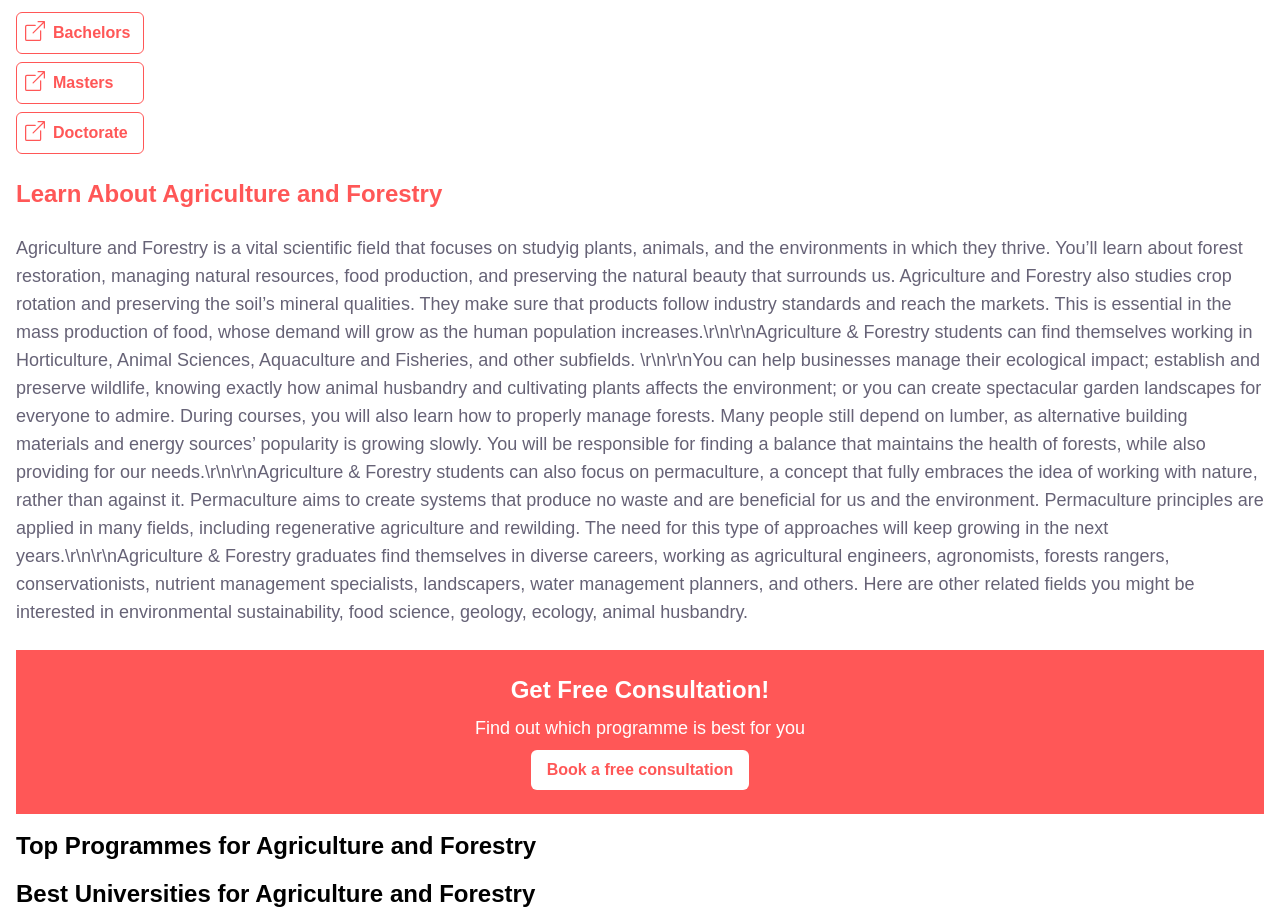
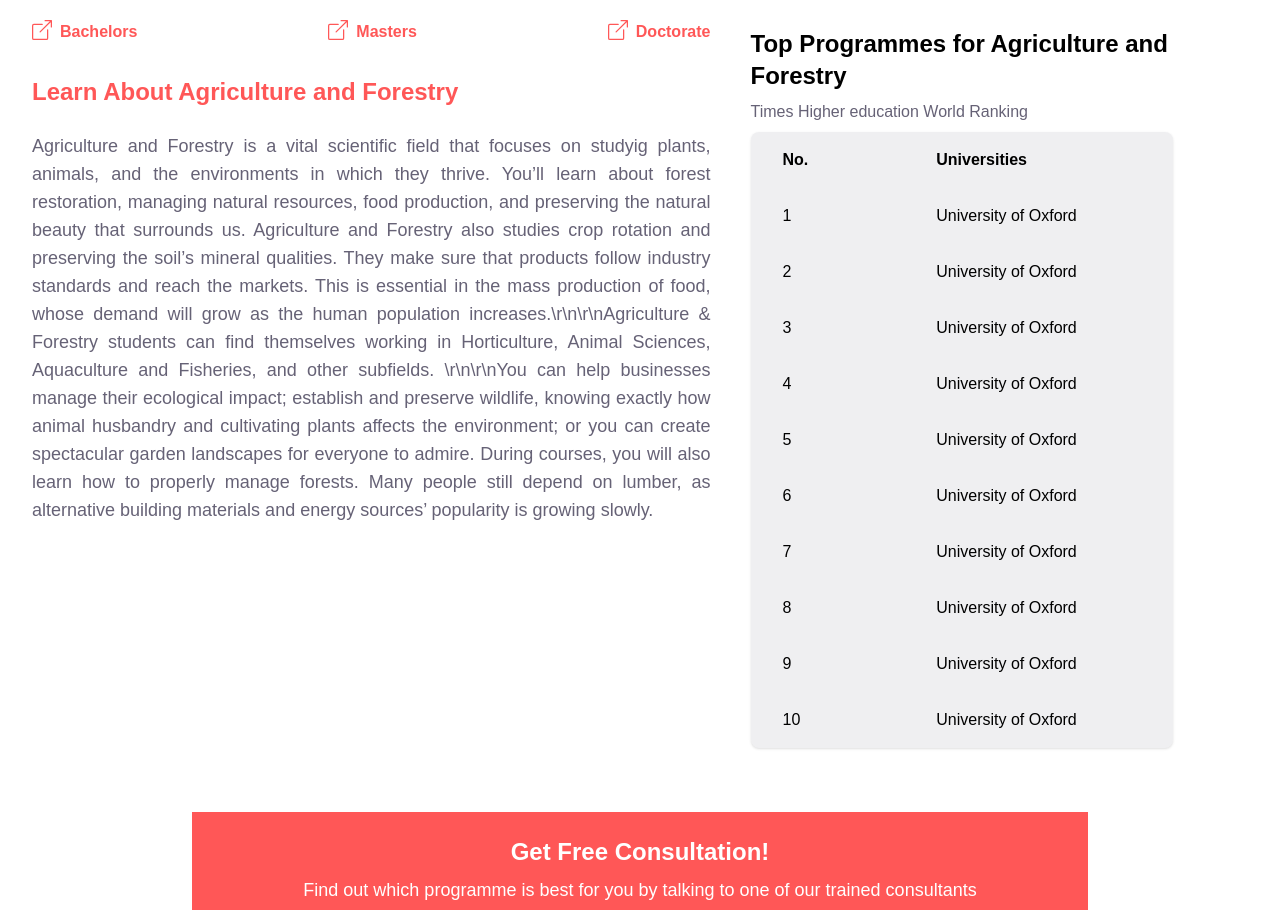
Before and after one commit to Haywhyoh/Hillpad, a React (Vite) app in the folder Hillpad/: page /discipline in a window 1280 px wide. Shown: the part 200-1110 px from the top of the page. Built offline with nearby package versions, Linux system fonts and the light colour scheme; what tw-elements would draw is missing.

Commit message:
styled the discipline info page

```diff
--- a/Hillpad/src/pages/disciplineDetails.jsx
+++ b/Hillpad/src/pages/disciplineDetails.jsx
@@ -1,55 +1,126 @@
 import { Link } from 'react-router-dom';
 import { BsBoxArrowUpRight } from 'react-icons/bs';
-
-export default function DisciplineDetails () {
+import CourseCard from '../components/coursecard';
+export default function DisciplineDetails() {
   return (
-      <div className='mx-4'>
+    <div className='mx-4 max-w-8xl lg:mx-8 2xl:mx-12 3xl:mx-auto'>
       <div className='my-6'>
         <h1 className='text-2xl font-semibold'>Agriculture & Forestry</h1>
         <div className='flex gap-x-4 my-4'>
-          <div className='text-light_black border-e pe-4 border-light_black border-opacity-30'>
+          <div className='text-light_black border-e pe-4 border-light_black border-opacity-30 2xs:flex gap-x-2'>
             <div className='text-light_black font-semibold text-base'>1230</div>
             <div>Bachelors</div>
 
           </div>
-          <div className='text-light_black border-e pe-4 border-light_black border-opacity-30'>
+          <div className='text-light_black border-e pe-4 border-light_black border-opacity-30 2xs:flex gap-x-2'>
             <div className='font-semibold text-base'>1230</div>
             <div>Masters</div>
 
           </div>
-          <div className='text-light_black'>
+          <div className='text-light_black 2xs:flex gap-x-2'>
             <div className='font-semibold text-base'>1230</div>
             <div>Doctorates</div>
           </div>
         </div>
 
       </div>
-        <div className='text-orange font-semibold flex flex-col gap-2'>
-          <div className='p-2 rounded-md w-32 flex gap-x-2 border border-light'><div className='font-bold text-xl'><BsBoxArrowUpRight /></div><div>Bachelors</div></div>
-          <div className='p-2 rounded-md w-32 flex gap-x-2 border border-light'><div className='font-bold text-xl'><BsBoxArrowUpRight /></div><div>Masters</div></div>
-          <div className='p-2 rounded-md w-32 flex gap-x-2 border border-light'><div className='font-bold text-xl'><BsBoxArrowUpRight /></div><div>Doctorate</div></div>
+      <div className='lg:flex gap-x-10'>
+      <div className='lg:w-7/12'>
+        <div className='text-orange font-semibold flex flex-col xs:flex-row gap-3 justify-between 2xs:justify-start 2xs:gap-x-8'>
+          <div className='py-2 2xs:p-2 rounded-md flex gap-x-2 2xs:border border-light'><div className='font-bold text-xl'><BsBoxArrowUpRight /></div><div>Bachelors</div></div>
+          <div className='py-2 2xs:p-2 rounded-md flex gap-x-2 2xs:border border-light'><div className='font-bold text-xl'><BsBoxArrowUpRight /></div><div>Masters</div></div>
+          <div className='py-2 2xs:p-2 rounded-md flex gap-x-2 2xs:border border-light'><div className='font-bold text-xl'><BsBoxArrowUpRight /></div><div>Doctorate</div></div>
         </div>
-        <div className='my-6'><h2  className='text-2xl font-semibold text-orange'>Learn About Agriculture and Forestry</h2></div>
-        <p className='text-light_black text-lg my-6'>Agriculture and Forestry is a vital scientific field that focuses on studyig plants, animals, and the environments in which they thrive.
+        <div className='my-6'><h2 className='text-2xl font-semibold text-orange'>Learn About Agriculture and Forestry</h2></div>
+        <p className='text-light_black text-lg my-6 lg:text-justify'>Agriculture and Forestry is a vital scientific field that focuses on studyig plants, animals, and the environments in which they thrive.
           You’ll learn about forest restoration, managing natural resources, food production, and preserving the natural beauty that surrounds us.
           Agriculture and Forestry also studies crop rotation and preserving the soil’s mineral qualities.
           They make sure that products follow industry standards and reach the markets.
           This is essential in the mass production of food, whose demand will grow as the human population increases.\r\n\r\nAgriculture & Forestry students can find themselves working in Horticulture, Animal Sciences, Aquaculture and Fisheries, and other subfields.
-           \r\n\r\nYou can help businesses manage their ecological impact; establish and preserve wildlife, knowing exactly how animal husbandry and cultivating plants affects the environment; or you can create spectacular garden landscapes for everyone to admire. During courses, you will also learn how to properly manage forests. Many people still depend on lumber, as alternative building materials and energy sources’ popularity is growing slowly. You will be responsible for finding a balance that maintains the health of forests, while also providing for our needs.\r\n\r\nAgriculture & Forestry students can also focus on permaculture, a concept that fully embraces the idea of working with nature, rather than against it. Permaculture aims to create systems that produce no waste and are beneficial for us and the environment. Permaculture principles are applied in many fields, including regenerative agriculture and rewilding. The need for this type of approaches will keep growing in the next years.\r\n\r\nAgriculture & Forestry graduates find themselves in diverse careers, working as agricultural engineers, agronomists, forests rangers, conservationists, nutrient management specialists, landscapers, water management planners, and others. Here are other related fields you might be interested in environmental sustainability, food science, geology, ecology, animal husbandry.</p>
-        <div className='bg-orange text-white p-6 text-center'>
-          <h3 className='text-2xl font-bold'>Get Free Consultation!</h3>
-          <div className='text-lg py-2'>Find out which programme is best for you</div>
-          <div className='bg-white py-2 px-4 rounded-md w-fit text-orange text-center mx-auto font-bold'>Book a free consultation</div>
-        </div>
-        <div className='my-4'>
-          <h2 className='text-2xl font-semibold'>Top Programmes for Agriculture and Forestry</h2>
-        </div>
-        <div className='my-4'>
-          <h2 className='text-2xl font-semibold'>Best Universities for Agriculture and Forestry</h2>
+          \r\n\r\nYou can help businesses manage their ecological impact; establish and preserve wildlife, knowing exactly how animal husbandry and cultivating plants affects the environment; or you can create spectacular garden landscapes for everyone to admire. During courses, you will also learn how to properly manage forests.
+          Many people still depend on lumber, as alternative building materials and energy sources’ popularity is growing slowly.
+          <span className='hidden'>
+
+          You will be responsible for finding a balance that maintains the health of forests, while also providing for our needs.\r\n\r\n
+          Agriculture & Forestry students can also focus on permaculture, a concept that fully embraces the idea of working with nature, rather than against it.
+          Permaculture aims to create systems that produce no waste and are beneficial for us and the environment.
+          Permaculture principles are applied in many fields, including regenerative agriculture and rewilding.
+           The need for this type of approaches will keep growing in the next years.\r\n\r\nAgriculture & Forestry graduates find themselves in diverse careers, working as agricultural engineers, agronomists, forests rangers, conservationists, nutrient management specialists, landscapers, water management planners, and others.
+          Here are other related fields you might be interested in environmental sustainability, food science, geology, ecology, animal husbandry.
+          </span>
+          </p>
       </div>
 
       <div className='my-4'>
-          <h2  className='text-2xl font-semibold'>Recommended Programmes Will Love</h2>
+        <h2 className='text-2xl font-semibold'>Top Programmes for Agriculture and Forestry</h2>
+        <h3 className='text-light_black text-base my-2'>Times Higher education World Ranking</h3>
+        <table className="table-auto text-left bg-light_black bg-opacity-10 shadow rounded-lg">
+            <thead>
+              <tr>
+                <th className='py-4 px-8'>No.</th>
+                <th className='px-24'>Universities</th>
+              </tr>
+            </thead>
+            <tbody>
+              <tr className=''>
+                <td className='py-4 px-8'>1</td>
+                <td className='px-24'>University of Oxford</td>
+              </tr>
+              <tr>
+                <td className='py-4 px-8'>2</td>
+                <td className='px-24'>University of Oxford</td>
+              </tr>
+              <tr>
+                <td className='py-4 px-8'>3</td>
+                <td className='px-24'>University of Oxford</td>
+              </tr>
+              <tr>
+                <td className='py-4 px-8'>4</td>
+                <td className='px-24'>University of Oxford</td>
+              </tr>
+              <tr>
+                <td className='py-4 px-8'>5</td>
+                <td className='px-24'>University of Oxford</td>
+              </tr>
+              <tr>
+                <td className='py-4 px-8'>6</td>
+                <td className='px-24'>University of Oxford</td>
+              </tr>
+              <tr>
+                <td className='py-4 px-8'>7</td>
+                <td className='px-24'>University of Oxford</td>
+              </tr>
+              <tr>
+                <td className='py-4 px-8'>8</td>
+                <td className='px-24'>University of Oxford</td>
+              </tr>
+              <tr>
+                <td className='py-4 px-8'>9</td>
+                <td className='px-24'>University of Oxford</td>
+              </tr>
+              <tr>
+                <td className='py-4 px-8'>10</td>
+                <td className='px-24'>University of Oxford</td>
+              </tr>
+            </tbody>
+
+        </table>
+      </div>
+      </div>
+      <div className='bg-orange text-white p-6 text-center max-w-4xl mx-auto lg:my-12'>
+          <h3 className='text-2xl font-bold 2xs:text-3xl'>Get Free Consultation!</h3>
+          <div className='text-lg py-2 2xs:py-4 2xs:text-xl'>Find out which programme is best for you by talking to one of our trained consultants</div>
+          <div className='bg-white py-2 px-4 rounded-md w-fit text-orange text-center mx-auto font-bold'>Book a free consultation</div>
+        </div>
+
+      <div className='my-4 hidden lg:block'>
+        <h2 className='text-2xl font-semibold text-center lg:text-3xl lg:my-6'>Recommended Agriculture and Forestry Programmes Love</h2>
+        <div className="my-6 flex justify-center mx-auto">
+            <CourseCard />
+            <CourseCard />
+            <CourseCard />
+
+          </div>
       </div>
     </div>
 
```
Lines whose indentation alone changed are shown as unchanged.
